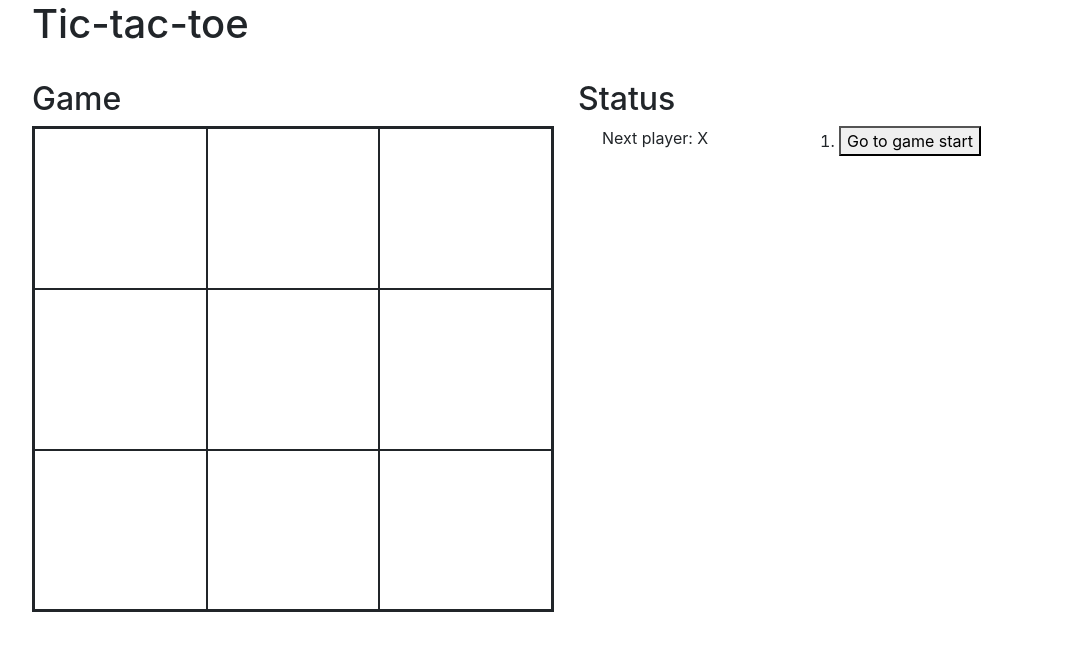
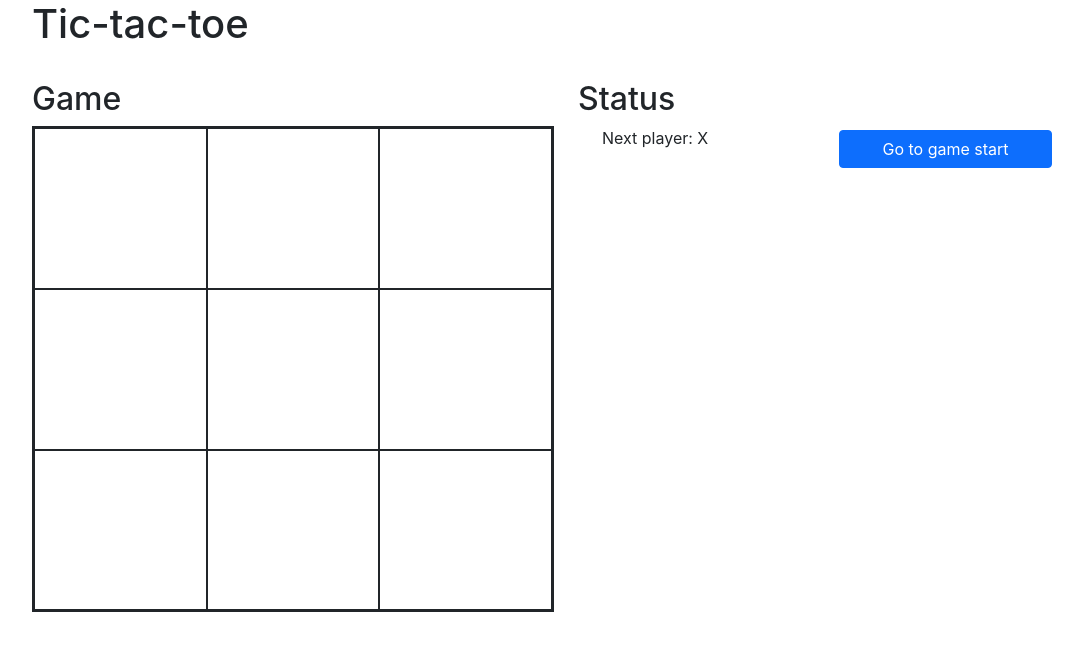
Before and after one commit to james-wienecke/react-typescript-tictactoe, a React (Create React App) app: page / in a window 1280 px wide. Shown: the top 650 px of the page, without its empty margins (74-1157 px from the left). Built offline with nearby package versions, Linux system fonts and the light colour scheme.

Commit message:
Styling and bootstrappification.

```diff
--- a/src/Game.tsx
+++ b/src/Game.tsx
@@ -3,6 +3,7 @@ import "./Game.css"
 import Board from "./Board"
 import Status from "./Status";
 import Container from "react-bootstrap/Container";
+import Button from "react-bootstrap/Button";
 
 const Game = (): JSX.Element => {
     // game board history
@@ -62,9 +63,9 @@ const Game = (): JSX.Element => {
     const moves: JSX.Element[] = history.map((step, move) => {
         const label = move ? 'Go to move #' + move : "Go to game start";
         return (
-            <li key={move}>
-                <button onClick={() => jumpTo(move)}>{label}</button>
-            </li>
+            <div key={move} className="my-1 d-flex">
+                <Button className="flex-grow-1" onClick={() => jumpTo(move)}>{label}</Button>
+            </div>
         );
     });
 
@@ -85,7 +86,7 @@ const Game = (): JSX.Element => {
             <h2>Status</h2>
             <Container className="row">
                 <Status player={player} winner={winner} step={step}/>
-                <ol className="col-12 col-lg-6">{moves}</ol>
+                <Container fluid className="col-12 col-lg-6">{moves}</Container>
             </Container>
         </Container>
     </Container>
```
